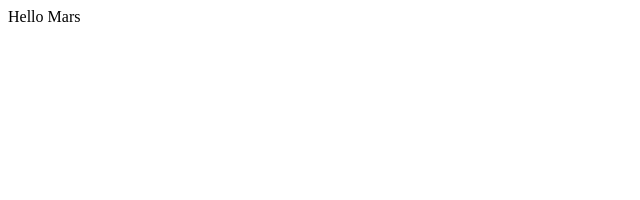
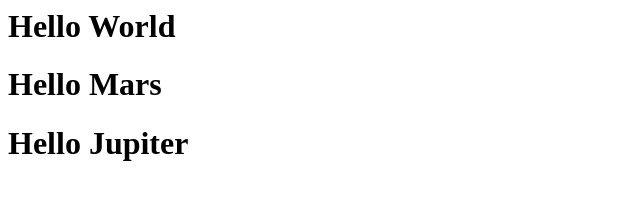
Before and after one commit to peterpaulmanatad-debug/IT-110_MANATAD, a plain HTML site: page home.html in a window 1280 px wide. Shown: the whole page, without its empty margins (0-640 px from the left). Drawn offline with Linux system fonts and the light colour scheme.

Commit message:
html-tbale improved: added list of all HELLOS

```diff
--- a/home.html
+++ b/home.html
@@ -4,6 +4,8 @@
     <title>First Web Page</title>
 </head>
 <body>
-    Hello Mars
+   <h1> Hello World</h1>
+   <h1> Hello Mars</h1>
+   <h1> Hello Jupiter</h1>
 </body>
 </html>
```
